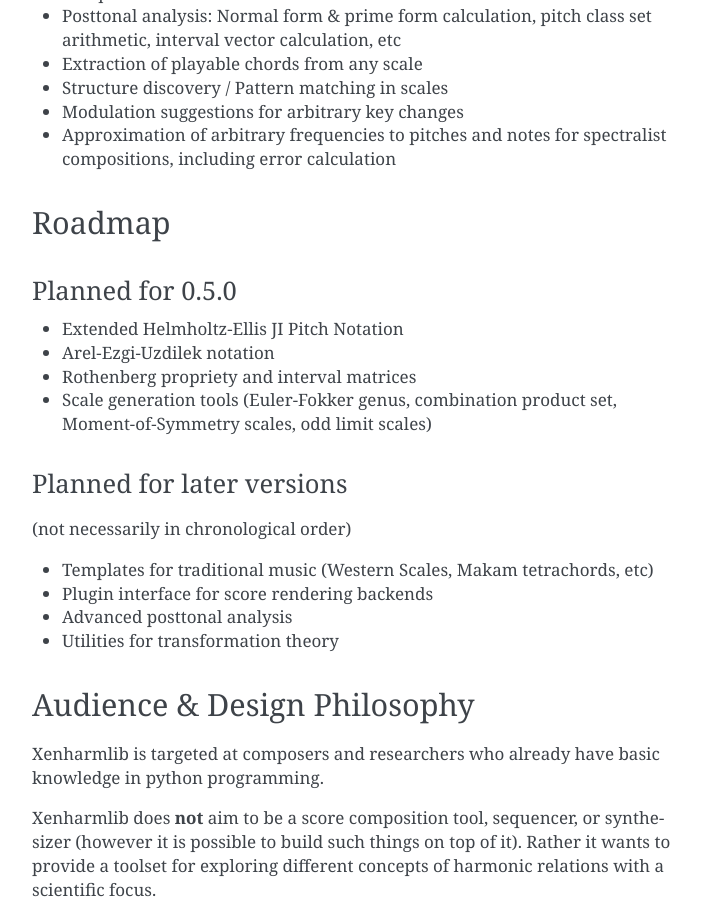
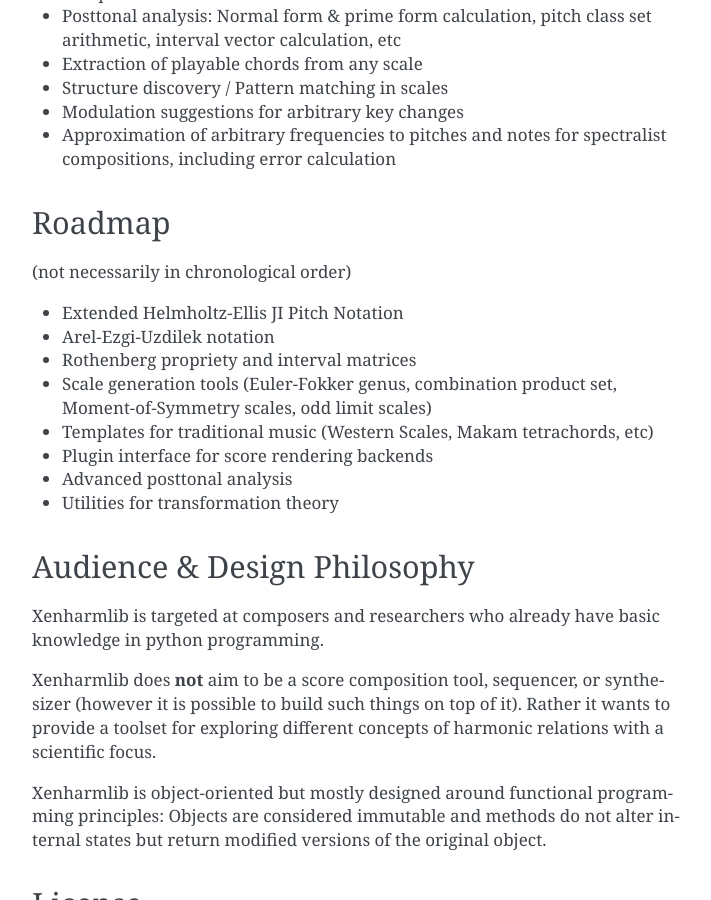
Before and after one commit to retooth2/xenharmlib, a Sphinx documentation site: the page built from doc/index.rst, in a window 1280 px wide and 900 px high, scrolled down 2170 px. Shown: the whole window, without its empty margins (388-1099 px from the left). Built offline with Sphinx 7.4.7, drawn with Linux system fonts in a browser that asks for light colours; some of the changed text lies outside the part shown.

Commit message:
chore(doc): Let's not give too many promises

```diff
--- a/doc/index.rst
+++ b/doc/index.rst
@@ -124,20 +124,13 @@
 Roadmap
 -----------------
 
-Planned for 0.5.0
-~~~~~~~~~~~~~~~~~~
+(not necessarily in chronological order)
 
 * Extended Helmholtz-Ellis JI Pitch Notation
 * Arel-Ezgi-Uzdilek notation
 * Rothenberg propriety and interval matrices
 * Scale generation tools (Euler-Fokker genus, combination product set,
   Moment-of-Symmetry scales, odd limit scales)
-
-Planned for later versions
-~~~~~~~~~~~~~~~~~~~~~~~~~~~~
-
-(not necessarily in chronological order)
-
 * Templates for traditional music (Western Scales, Makam tetrachords, etc)
 * Plugin interface for score rendering backends
 * Advanced posttonal analysis
```
